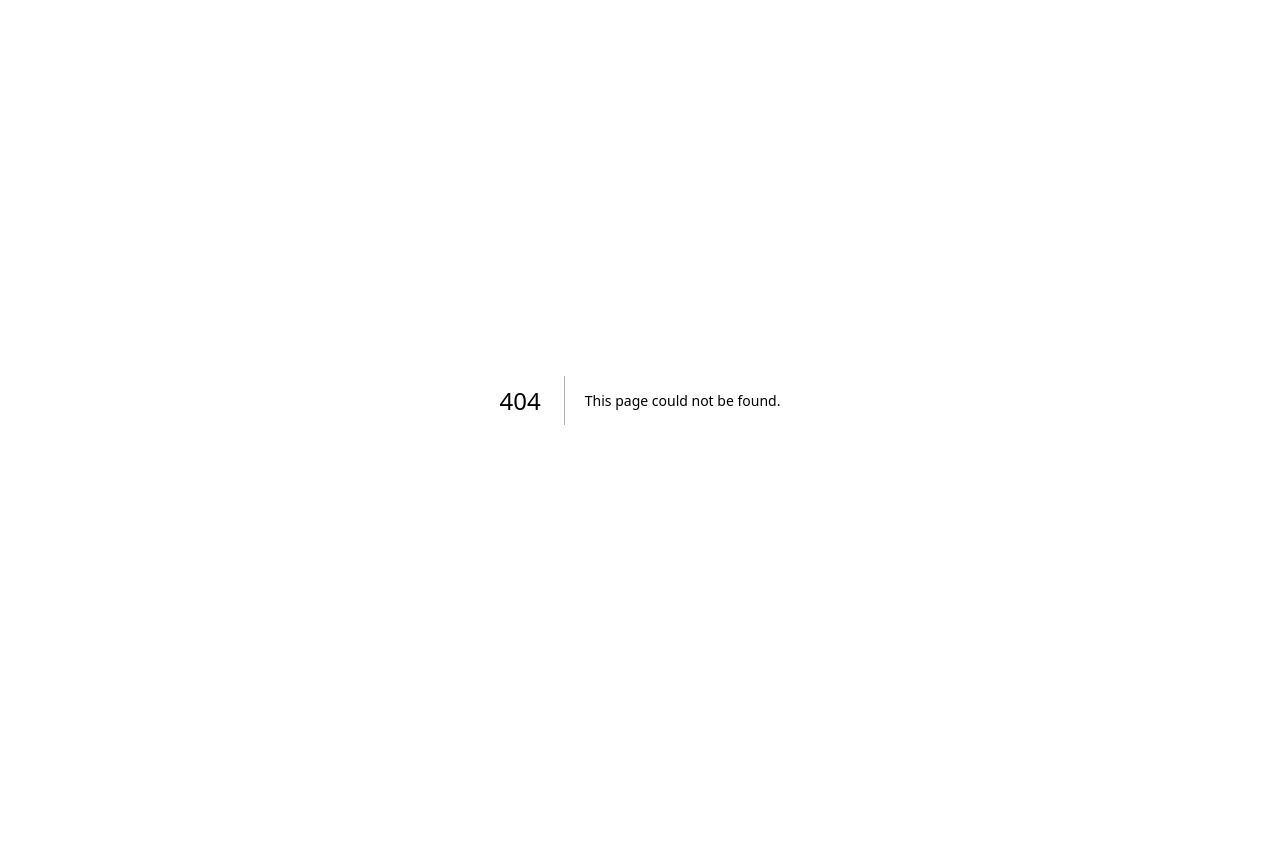
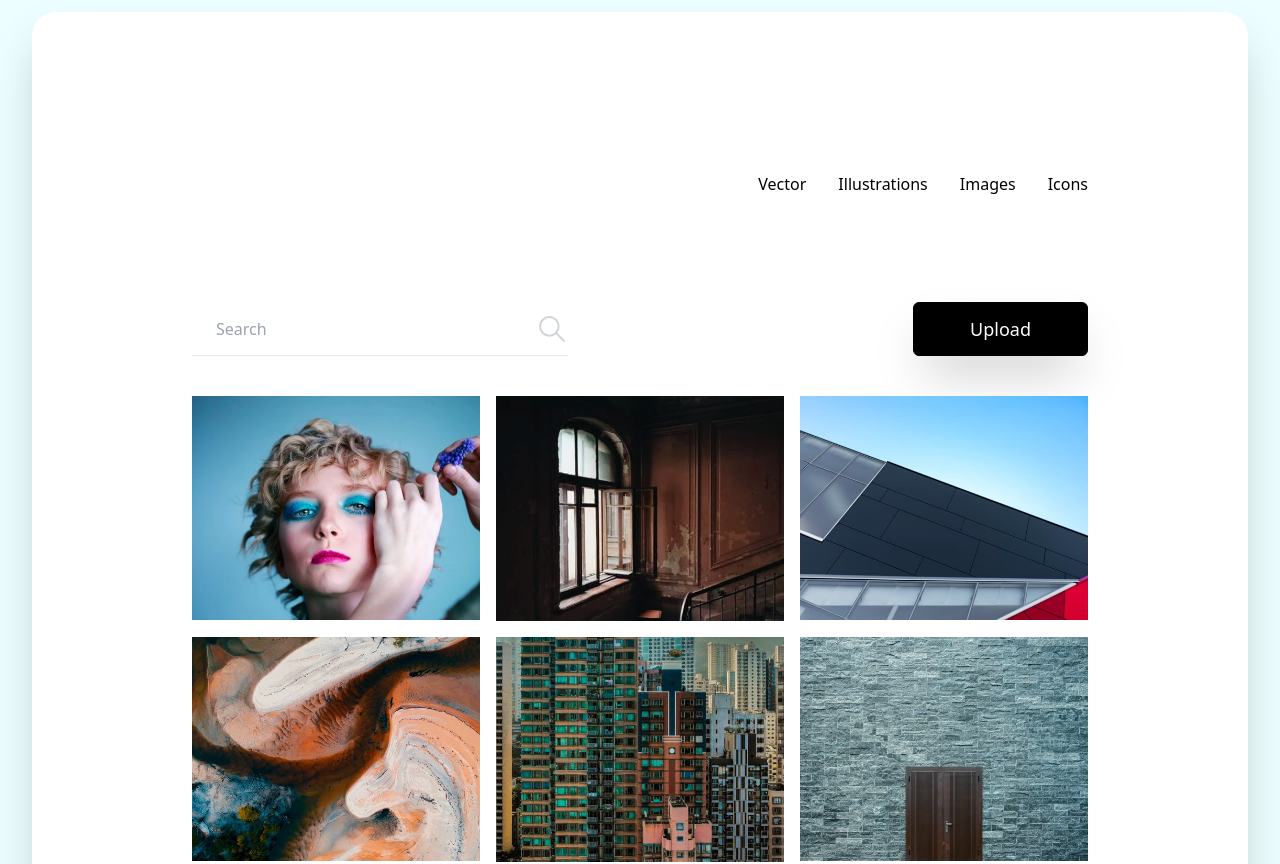
Before and after one commit to Taraskiiin/dump-tailwind, a Next.js app: page /image-gallery in a window 1280 px wide. Before the commit this address had no page. Shown: the top 864 px of the page. Before the commit the page ends 800 px from the top, so only its background shows below. Built offline with nearby package versions, Linux system fonts and the light colour scheme.

Commit message:
feat(UI): added image-gallery

```diff
--- a/src/pages/alert-tailwind.tsx
+++ b/src/pages/alert.tsx
@@ -1,4 +1,4 @@
-export default function AlertFunction() {
+export default function Alert() {
 	return (
 		<div className='flex items-center p-6 max-w-sm mx-auto bg-white rounded-xl shadow-lg space-x-4 mt-12'>
 			<img className='w-12 h-12' src='/assets/warning.svg' alt='warning_logo' />
--- /dev/null
+++ b/src/pages/image-gallery.tsx
@@ -0,0 +1,105 @@
+import React from 'react';
+import Link from 'next/link';
+
+const navList = ['Vector', 'Illustrations', 'Images', 'Icons'];
+const imageList = [
+	{
+		id: '1',
+		image: 'assets/image1.jpeg',
+		name: 'Abstract Painting',
+		data: '245 likes - 35 Shares',
+	},
+	{
+		id: '2',
+		image: 'assets/image2.jpeg',
+		name: 'Abstract Painting',
+		data: '245 likes - 35 Shares',
+	},
+	{
+		id: '3',
+		image: 'assets/image3.jpeg',
+		name: 'Abstract Painting',
+		data: '245 likes - 35 Shares',
+	},
+	{
+		id: '4',
+		image: 'assets/image4.jpeg',
+		name: 'Abstract Painting',
+		data: '245 likes - 35 Shares',
+	},
+	{
+		id: '5',
+		image: 'assets/image5.jpeg',
+		name: 'Abstract Painting',
+		data: '245 likes - 35 Shares',
+	},
+	{
+		id: '6',
+		image: 'assets/image6.jpeg',
+		name: 'Abstract Painting',
+		data: '245 likes - 35 Shares',
+	},
+];
+
+export default function ImageGallery() {
+	return (
+		<section className='flex items-center justify-center min-h-screen bg-cyan-50'>
+			<div className='bg-white p-6 m-3 space-y-10 shadow-2xl rounded-3xl md:p-40'>
+				<div className='flex flex-col items-center justify-center space-y-3 md:flex-row md:space-y-0 md:space-x-8 md:mb-24 md:justify-end'>
+					{navList.map((el) => (
+						<div className='group'>
+							<Link href='#'>{el}</Link>
+							<div className='mx-2 mt-2 duration-500 border-b-2 opacity-0 border-black group-hover:opacity-100'></div>
+						</div>
+					))}
+				</div>
+				<div className='flex flex-col justify-between space-y-5 md:flex-row md:space-y-0'>
+					<div className='flex justify-between border-b'>
+						<input
+							type='text'
+							className='ml-6 border-none md:w-80 placeholder:font-thin focus:outline-none'
+							placeholder='Search'
+						/>
+						<button>
+							<svg
+								xmlns='http://www.w3.org/2000/svg'
+								className='w-8 text-gray-300 duration-200 hover:scale-110'
+								viewBox='0 0 24 24'
+								stroke-width='1.5'
+								stroke='currentColor'
+								fill='none'
+								stroke-linecap='round'
+								stroke-linejoin='round'
+							>
+								<path stroke='none' d='M0 0h24v24H0z' fill='none' />
+								<circle cx='10' cy='10' r='7' />
+								<line x1='21' y1='21' x2='15' y2='15' />
+							</svg>
+						</button>
+					</div>
+					<button className='py-3 px-14 text-lg font-normal text-white bg-black border border-black rounded-md shadow-2xl duration-200 hover:bg-white hover:text-black'>
+						Upload
+					</button>
+				</div>
+				<div className='grid gap-4 md:grid-cols-3'>
+					{imageList.map((el) => (
+						<div className='relative group' key={el.id}>
+							<img src={el.image} alt={el.name} className='w-72' />
+							<div className='absolute bottom-0 left-0 right-0 p-2 text-white duration-500 bg-black opacity-0 group-hover:opacity-100 bg-opacity-40'>
+								<div className='flex justify-between w-full'>
+									<div className='font-normal'>
+										<p className='text-sm'>{el.name}</p>
+										<p className='text-xs'>{el.data}</p>
+									</div>
+									<div className='flex items-center'>
+										<img src='/assets/bookmark.svg' alt='bookmark' />
+									</div>
+								</div>
+							</div>
+						</div>
+					))}
+				</div>
+			</div>
+		</section>
+	);
+}
```
